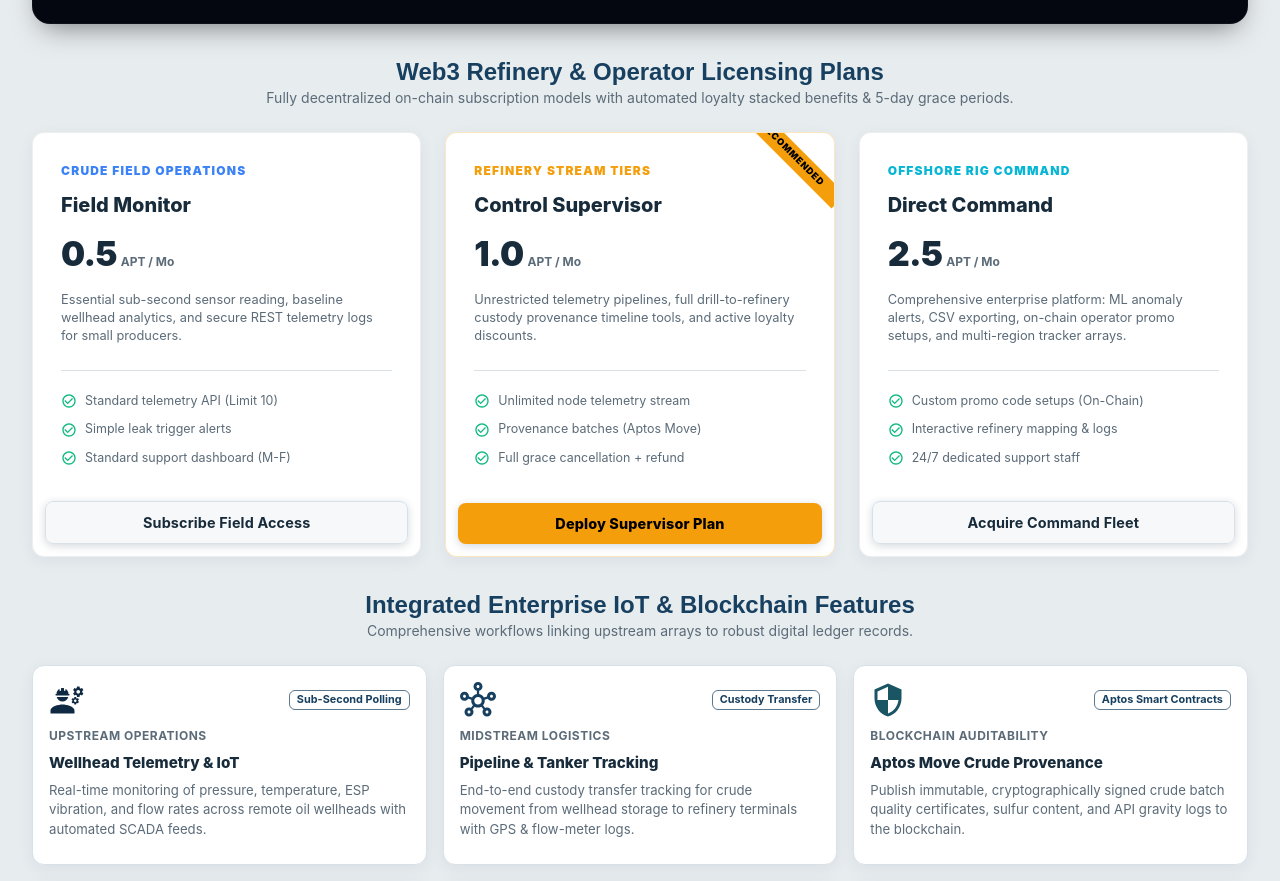
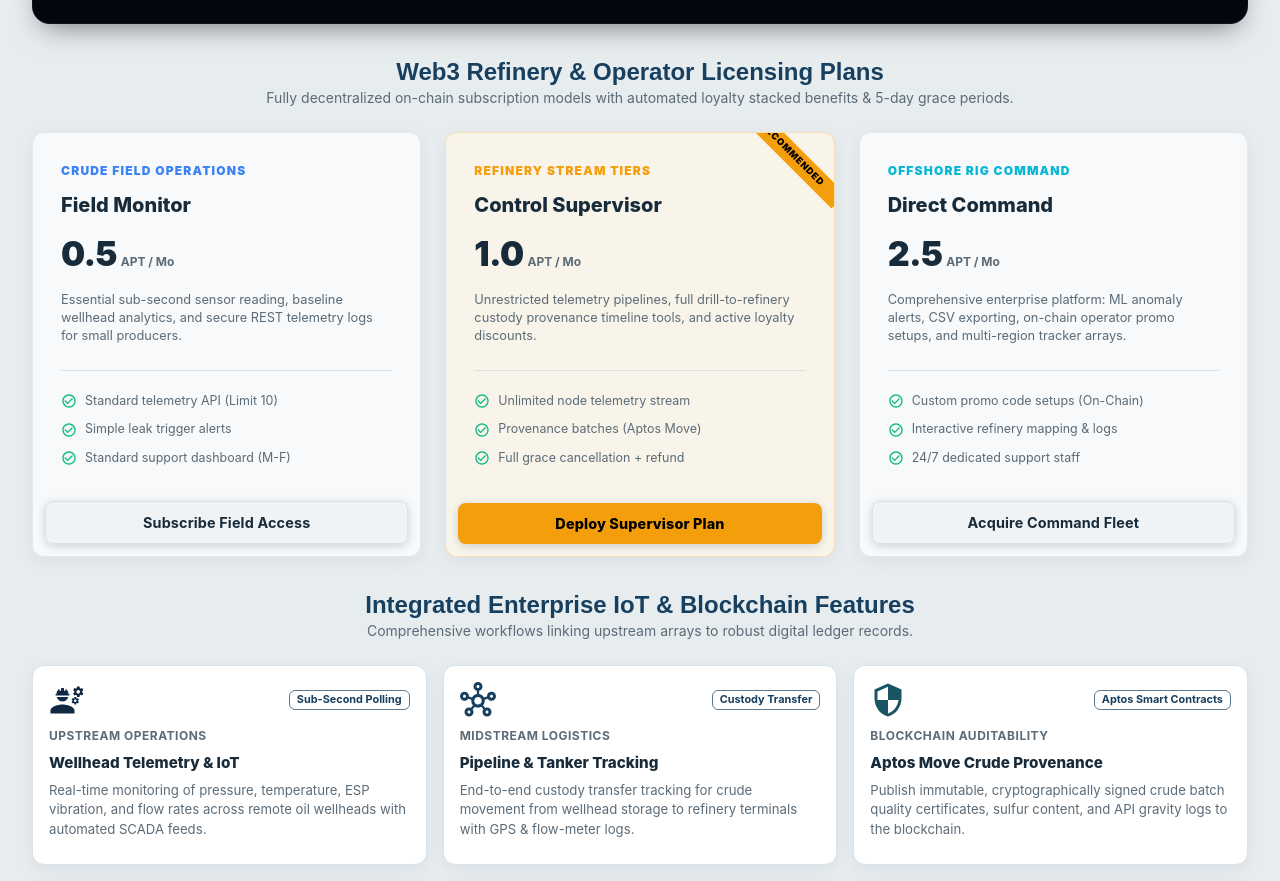
Before and after one commit to davelee001/SMART-Oil-Field, a React app in the folder src/frontend/: page / in a window 1280 px wide. Shown: the part 1460-2341 px from the top of the page. Built offline with nearby package versions, Linux system fonts and the light colour scheme; no server answers.

Commit message:
style(home): refine subscription card palette

```diff
--- a/src/frontend/src/pages/Home.tsx
+++ b/src/frontend/src/pages/Home.tsx
@@ -814,7 +814,7 @@ const Home: React.FC = () => {
                 <Grid container spacing={3}>
                     {/* Tier 1 */}
                     <Grid item xs={12} md={4}>
-                        <Card sx={{ p: 1.5, height: '100%', display: 'flex', flexDirection: 'column', position: 'relative', bgcolor: (theme) => theme.palette.mode === 'dark' ? 'rgba(10, 15, 29, 0.4)' : '#ffffff' }}>
+                        <Card sx={{ p: 1.5, height: '100%', display: 'flex', flexDirection: 'column', position: 'relative', bgcolor: (theme) => theme.palette.mode === 'dark' ? 'rgba(10, 15, 29, 0.4)' : '#f7f9fa' }}>
                             <CardContent sx={{ p: 2, flexGrow: 1 }}>
                                 <Typography variant="caption" sx={{ color: '#3b82f6', letterSpacing: 1.2, fontWeight: 900, display: 'block', mb: 1, textTransform: 'uppercase', textAlign: 'left' }}>CRUDE FIELD OPERATIONS</Typography>
                                 <Typography variant="h6" fontWeight={850} sx={{ fontSize: '1.25rem', textAlign: 'left' }}>Field Monitor</Typography>
@@ -855,7 +855,7 @@ const Home: React.FC = () => {
                                 position: 'relative',
                                 overflow: 'hidden',
                                 border: '1px solid rgba(245, 158, 11, 0.25)',
-                                bgcolor: (theme) => theme.palette.mode === 'dark' ? 'rgba(23, 20, 15, 0.5)' : '#ffffff'
+                                bgcolor: (theme) => theme.palette.mode === 'dark' ? 'rgba(23, 20, 15, 0.5)' : '#f8f4ea'
                             }}
                         >
                             {/* Premium popular ribbon */}
@@ -893,7 +893,7 @@ const Home: React.FC = () => {
 
                     {/* Tier 3 */}
                     <Grid item xs={12} md={4}>
-                        <Card sx={{ p: 1.5, height: '100%', display: 'flex', flexDirection: 'column', position: 'relative', bgcolor: (theme) => theme.palette.mode === 'dark' ? 'rgba(10, 15, 29, 0.4)' : '#ffffff' }}>
+                        <Card sx={{ p: 1.5, height: '100%', display: 'flex', flexDirection: 'column', position: 'relative', bgcolor: (theme) => theme.palette.mode === 'dark' ? 'rgba(10, 15, 29, 0.4)' : '#f7f9fa' }}>
                             <CardContent sx={{ p: 2, flexGrow: 1 }}>
                                 <Typography variant="caption" sx={{ color: '#06b6d4', letterSpacing: 1.2, fontWeight: 900, display: 'block', mb: 1, textTransform: 'uppercase', textAlign: 'left' }}>OFFSHORE RIG COMMAND</Typography>
                                 <Typography variant="h6" fontWeight={850} sx={{ fontSize: '1.25rem', textAlign: 'left' }}>Direct Command</Typography>
```
